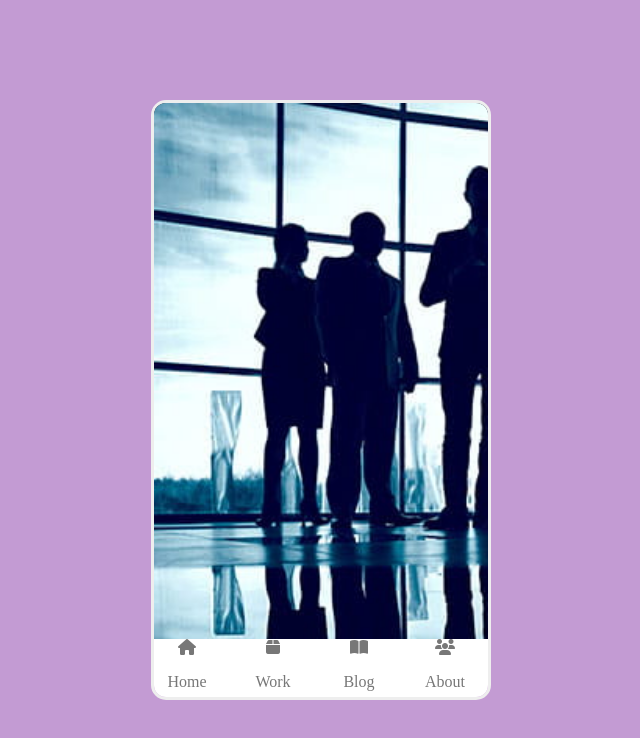
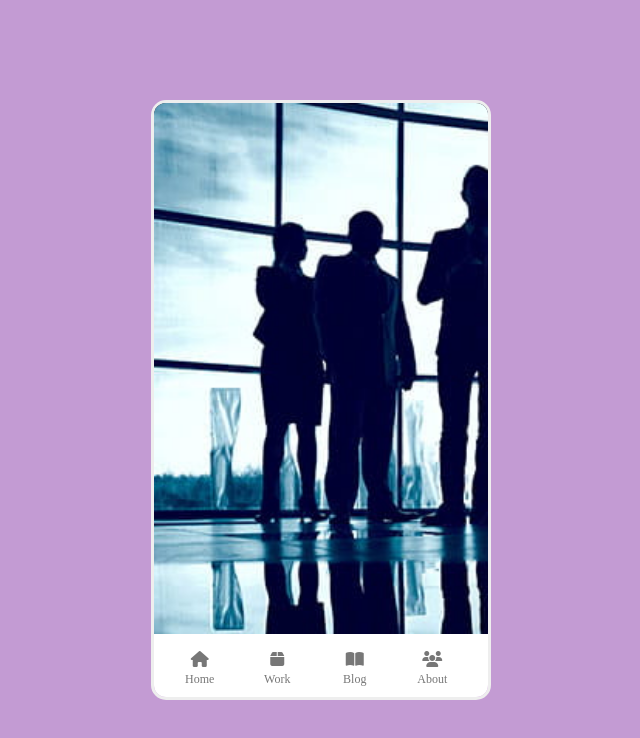
Before and after one commit to Am1d1v/MobileTabNavigation, a plain HTML site: page index.html in a window 1280 px wide. Shown: the whole page, without its empty margins (319-959 px from the left). Drawn offline with Linux system fonts and the light colour scheme; files whose address does not match are found by name.

Commit message:
Add files via upload

```diff
--- a/style.css
+++ b/style.css
@@ -28,7 +28,7 @@ body{
         position: absolute;
         top: 0;
         left: 0;
-        height: calc(100% - 55px);
+        height: calc(100% - 60px);
         transition: opacity 0.4s;
     }
 
@@ -48,7 +48,7 @@ nav ul {
   background-color: #fff;
   display: flex;
   list-style-type: none;
-  padding: 0;
+  padding: 17px;
   margin: 0;
 }
 
@@ -58,3 +58,13 @@ nav li {
   text-align: center;
   flex: 1;
 }
+
+nav ul li p {
+  font-size: 12px;
+  margin: 2px 0;
+  padding: 1px;
+}
+
+nav ul li:hover, nav ul il.active{
+  color: #8e44ad
+}
```
